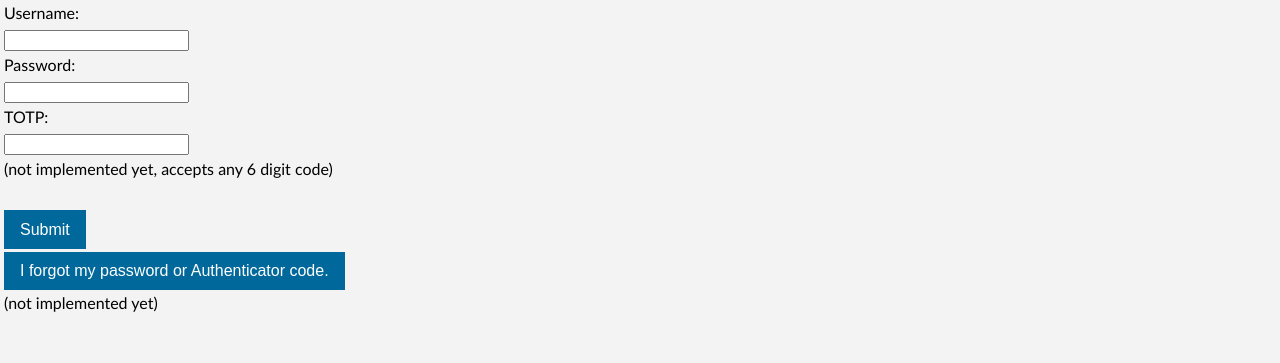
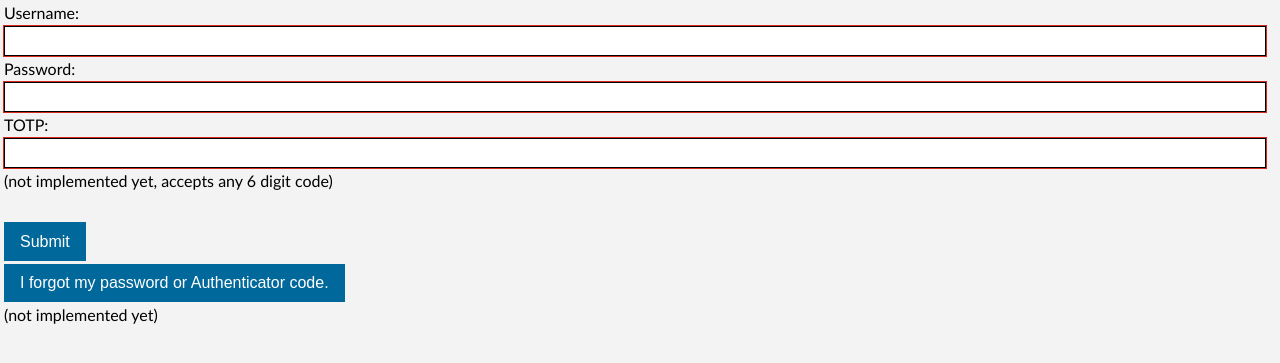
Before and after one commit to spycrowsoft/contact-tracing, a PHP site: page /login.php in a window 1280 px wide. Shown: the part 170-533 px from the top of the page. Run offline with PHP 8.4, Linux system fonts and the light colour scheme; data that the repository does not hold is empty; a stand-in replaces the project's code that opens the database connection.

Commit message:
Changes to the css for the forms.

```diff
--- a/backend/healthcare_worker/style.css
+++ b/backend/healthcare_worker/style.css
@@ -85,6 +85,14 @@ button, input[type="button"], input[type="submit"] {
     display: inline;
 }
 
+form {
+   margin-right: 4px;
+   padding-right: 10px;
+}
+
+input:invalid {  border-color: #d52b1e; outline: 1px solid #d52b1e;}
+
+input[type=text],input[type=password],input[type=email],input[type=tel] { font-family: Arial, Verdana, sans-serif; font-size: 1.1em; line-height: 1.5; line-height: 1; background: #fff; color: #000; border: 1px solid #000; width: 100%; padding: 0.2em}
 
 table { border-collapse: separate; border-spacing: 0.2em; margin: 0 0 2.2em -0.2em; text-align: center; width: 20%; }
 th { font-size: 1.1em; font-weight: normal; background: #e1e1e1; }
```
